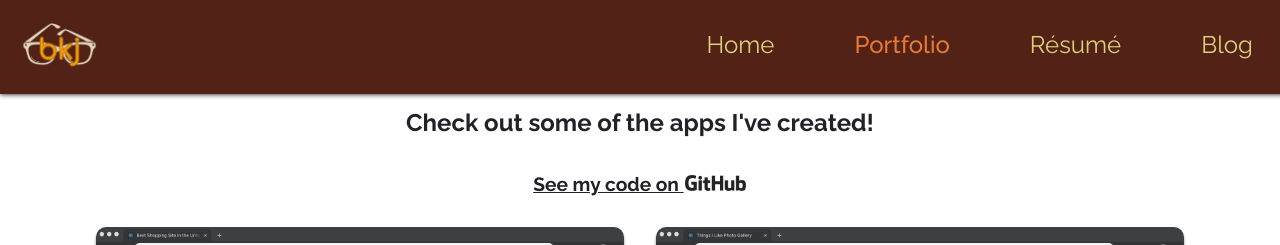
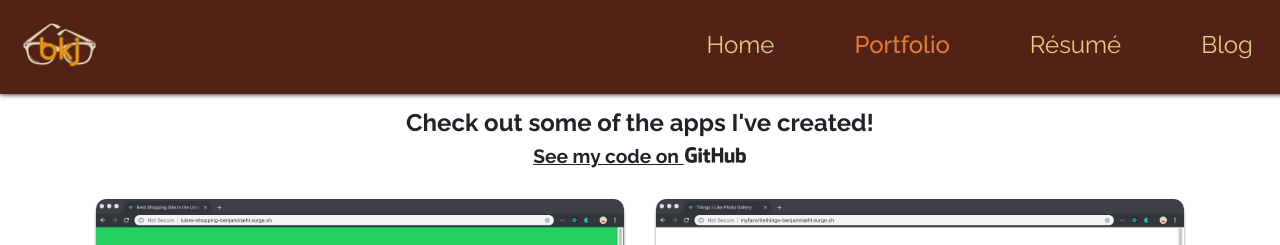
Before and after one commit to benjaminkent/portfolio, a React (Create React App) app: page /portfolio in a window 1280 px wide. Shown: the top 245 px of the page. Built offline with nearby package versions, Linux system fonts and the light colour scheme.

Commit message:
changed spacing on items page

```diff
--- a/src/portfolioItems.scss
+++ b/src/portfolioItems.scss
@@ -1,7 +1,7 @@
 .portfolio-head {
   color: $primary-black;
   text-align: center;
-  padding: 5rem 1rem 1rem 1rem;
+  padding: 5rem 1rem 0 1rem;
 }
 
 .portfolio-image {
@@ -82,6 +82,14 @@
   text-align: center;
 }
 
+h2.repo {
+  margin-top: 0;
+}
+
+h1.portfolio-head {
+  margin-bottom: 0.5rem;
+}
+
 @media (max-width: 350px) {
   .portfolio-image {
     height: 10.9rem;
```
